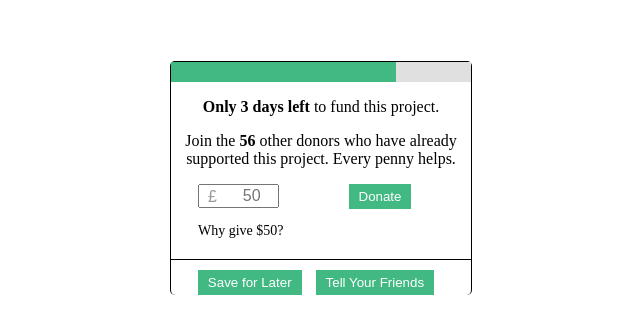
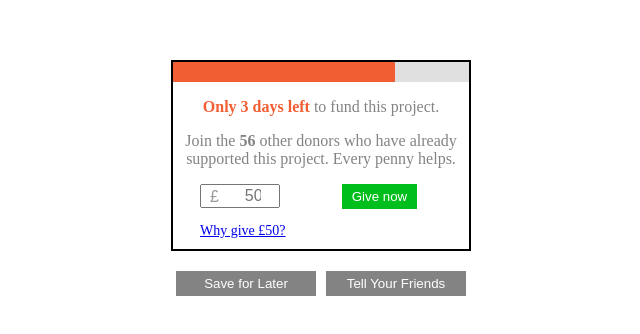
Before and after one commit to KritiJaggi/crowdfunding-html-css, a plain HTML site: page index.html in a window 1280 px wide. Shown: the part 230-564 px from the top of the page, without its empty margins (319-959 px from the left). Drawn offline with Linux system fonts and the light colour scheme.

Commit message:
colour corrections

```diff
--- a/index.html
+++ b/index.html
@@ -2,28 +2,31 @@
 	<head>
 		<title>HTML / CSS Code test</title>
 		<link rel="stylesheet" href="./style.css">
-		<script type="text/javascript" src="./script.js"></script>
 		<link href='http://fonts.googleapis.com/css?family=Roboto:400,100,100italic,300,300italic,400italic,500,500italic,700,700italic,900italic,900' rel='stylesheet' type='text/css'>
 	</head>
 	<body>
 		<div class="container">
 		<div class="crowdfunding-widget">
+			<div class="addboundary">
 			<div class="progress-bar">
 			  <div class="progress"></div>
 			  <div class="tooltip">256 pounds left to reach target</div>
 			</div>
 			<p class="message">
-				<strong>Only 3 days left</strong> to fund this project.
+				<strong class="daysleft">Only 3 days left</strong> to fund this project.
 			</p>
 			<p>
-				Join the <strong>56</strong> other donors who have already supported this project. Every penny helps.
+				Join the <strong >56</strong> other donors who have already supported this project. Every penny helps.
 			</p>
 			<div class="donation-section">
 				<input type="text" class="donation-input" value="£" readonly>
     			<input type="number" class="amount-input" placeholder="    50">
-    			<button class="donate-button">Donate</button>
+    			<button class="donate-button">Give now</button>
 			</div>
-			<p class="why-give">Why give $50?</p>
+			<p class="why-give">
+				<a href="#" class="why-give-link">Why give £50?</a>
+			</p>
+		</div>
 			<div class="button-section">
 			  <button class="save-button">Save for Later</button>
 			  <button class="share-button">Tell Your Friends</button>
--- a/script.js
+++ /dev/null
@@ -1,16 +0,0 @@
-const progressBar = document.querySelector('.progress');
-  const donationInput = document.querySelector('.donation-input');
-
-  // Set the initial progress to 0%
-  let progress = 0;
-
-  // Update the progress bar based on the donated amount
-  function updateProgressBar() {
-    const donationAmount = parseInt(donationInput.value) || 0;
-    progress = Math.min((donationAmount / 100) * 100, 100); // Assuming the target is $100
-    progressBar.style.width = progress + '%';
-  }
-
-  // Add event listener to the donate button
-  const donateButton = document.querySelector('.donate-button');
-  donateButton.addEventListener('click', updateProgressBar);
--- a/style.css
+++ b/style.css
@@ -1,7 +1,7 @@
 /*
 	Please add your custom CSS in this file. The hex codes for the colours are below.
 
-	Main text color (grey): #838383
+	Main text color (grey): #838383-- done
 	Dark grey for the speech bubble at the top: #424242
 	Grey border colour for the main content area, and the buttons at the bottom: #DCDCDC
 	Orange colour for the highlighted "only 3 days left" text and the progress bar: #F15E33
@@ -11,27 +11,40 @@
 	Green button border: #01B21A
 	"Why give 50" link: #25A5D8
 */
+body {
+	color: 838383;
+}
 .container {
 	display: flex;
 	align-items: center;
 	justify-content: center;
 	height: 100vh;
   }
+
+.addboundary {
+	border: 2px solid black;
+}
 .crowdfunding-widget {
 	text-align: center;
   width: 300px;
   margin: 0 auto;
-  border: 1px solid #000;
+  /* border: 1px solid #000;  */
   border-bottom: none;
   border-radius: 5px;
 
   }
 
-  .crowdfunding-widget .button-section {
+  .button-section {
+	display: flex;
+	justify-content: flex-end;
 	margin-top: 20px;
-	border-top: 1px solid #000; /* Add border to the top of the button section */
-	padding-top: 10px; /* Add padding to separate the buttons from the border */
   }
+
+  .button-section button {
+	flex: 1;
+	margin: 0 5px;
+  }
+
 
   .progress-bar {
 	background-color: #e0e0e0;
@@ -42,16 +55,16 @@
   }
 
   .progress {
-	background-color: #42b983;
+	background-color: #F15E33;
 	height: 100%;
-	width: 75%; /* Initial progress set to 75% */
+	width: 75%; /* Initial progress set to 75% for default since no javascript*/
   }
 
   .tooltip {
 	position: absolute;
 	top: -30px;
 	left: 0;
-	background-color: rgba(0, 0, 0, 0.8);
+	background-color: #424242;
 	color: #fff;
 	padding: 5px 10px;
 	font-size: 14px;
@@ -96,9 +109,9 @@
 
   .donate-button {
 	padding: 5px 10px;
-	background-color: #42b983;
+	background-color:  #00BE1C;
 	color: #fff;
-	border: none;
+	border: #01B21A;
 	cursor: pointer;
 	margin-left: 10px;
 
@@ -111,16 +124,17 @@
 	margin-left: 27px;
   }
 
-  .button-section {
-	margin-top: 20px;
-  }
 
   .save-button,
   .share-button {
 	padding: 5px 10px;
-	background-color: #42b983;
+	background-color: 838383;
 	color: #fff;
 	border: none;
 	cursor: pointer;
 	margin-right: 10px;
   }
+
+  .daysleft {
+	color: #F15E33;
+  }
```
